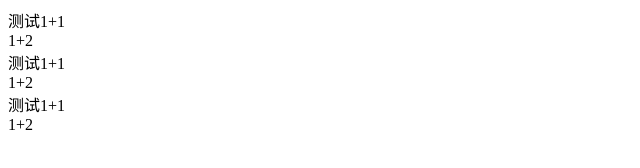
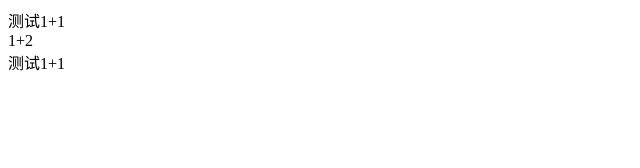
Before and after one commit to 17biubiu/learngit, a website: page index.html in a window 1280 px wide. Shown: the whole page, without its empty margins (0-640 px from the left). Drawn offline with Linux system fonts and the light colour scheme.

Commit message:
feat: 换个方式

```diff
--- a/index.html
+++ b/index.html
@@ -10,10 +10,14 @@
   <div>测试1+1</div>
   <div>1+2</div>
   <div>测试1+1</div>
-  <div>1+2</div>
-  <div>测试1+1</div>
-  <div>1+2</div>
 </body>
 <script>
+  console.log(1323)
+  console.log(1323)
+  console.log(1323)
+
+  console.log(1323)
+  console.log(1323)
+
 </script>
 </html>
```
